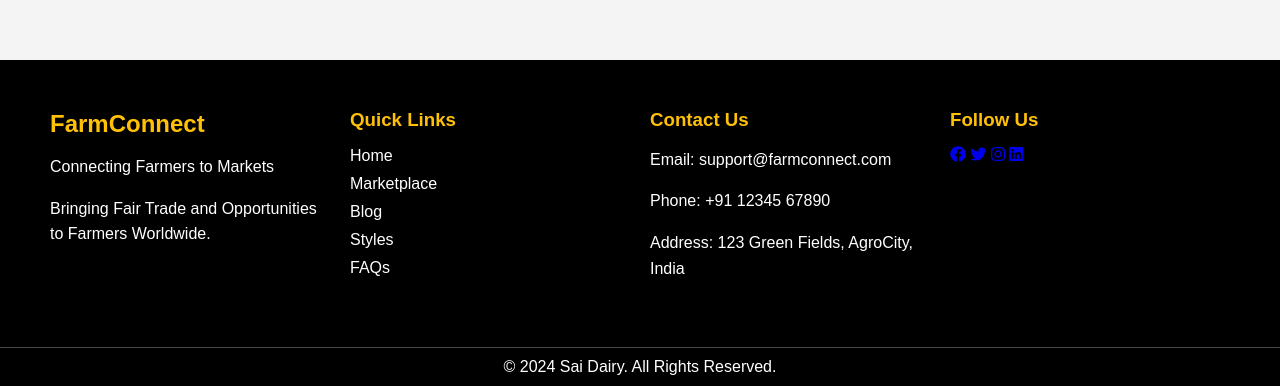
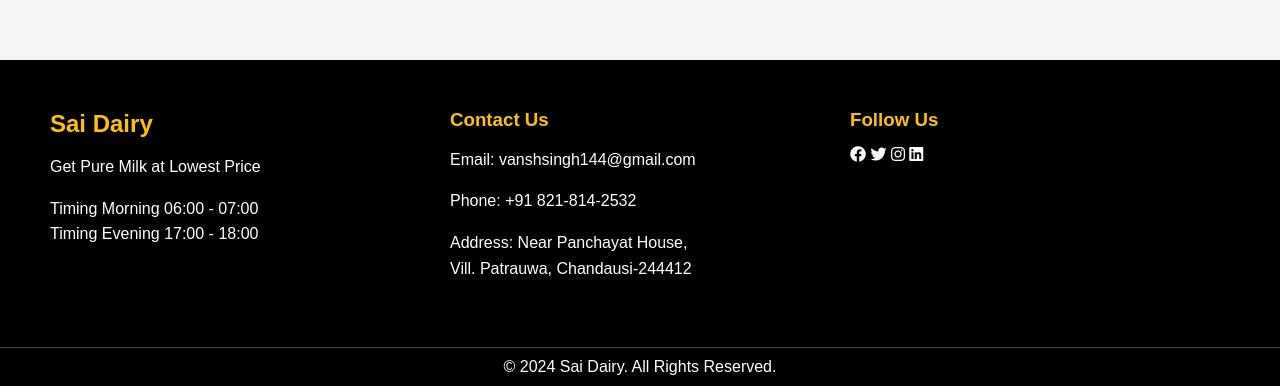
Before and after one commit to er-vivekratan/Sai-Dairy, a plain HTML site: page Home.html in a window 1280 px wide. Shown: the part 1059-1445 px from the top of the page. Drawn offline with Linux system fonts and the light colour scheme.

Commit message:
Footer Update

```diff
--- a/Home.html
+++ b/Home.html
@@ -44,12 +44,12 @@
 <footer>
     <div class="footer-container">
       <div class="footer-section about">
-        <h2>FarmConnect</h2>
-        <p>Connecting Farmers to Markets</p>
-        <p>Bringing Fair Trade and Opportunities to Farmers Worldwide.</p>
+        <h2>Sai Dairy</h2>
+        <p>Get Pure Milk at Lowest Price</p>
+        <p>Timing Morning 06:00 - 07:00 <br>Timing Evening 17:00 - 18:00</p>
       </div>
 
-      <div class="footer-section links">
+      <!--div class="footer-section links">
         <h3>Quick Links</h3>
         <ul>
           <li><a href="#">Home</a></li>
@@ -58,13 +58,13 @@
           <li><a href="#">Styles</a></li>
           <li><a href="#">FAQs</a></li>
         </ul>
-      </div>
+      </div-->
 
       <div class="footer-section contact">
         <h3>Contact Us</h3>
-        <p>Email: support@farmconnect.com</p>
-        <p>Phone: +91 12345 67890</p>
-        <p>Address: 123 Green Fields, AgroCity, India</p>
+        <p>Email: vanshsingh144@gmail.com</p>
+        <p>Phone: +91 821-814-2532</p>
+        <p>Address: Near Panchayat House, <br> Vill. Patrauwa, Chandausi-244412</p>
       </div>
 
       <div class="footer-section social">
--- a/template.css
+++ b/template.css
@@ -1,3 +1,13 @@
+@import url('https://fonts.googleapis.com/css2?family=Roboto:wght@400;700&display=swap');
+@font-face {
+    font-family: 'Host Grotesk';
+    src: url('fonts/HostGrotesk-Regular.woff2') format('woff2'),
+         url('fonts/HostGrotesk-Regular.woff') format('woff'),
+         url('fonts/HostGrotesk-Regular.ttf') format('truetype');
+    font-weight: normal;
+    font-style: normal;
+}
+
 body {
     font-family: Arial, sans-serif;
     margin: 0;
@@ -191,6 +201,10 @@ footer{
   color: #ffc107;
 }
 
+.footer-section a i {
+    color: #fff;
+}
+
 .footer-section .social a {
   color: #fff;
   margin-right: 15px;
```
Also changed, not shown: Milk-Order.html (+8 -8 lines).
